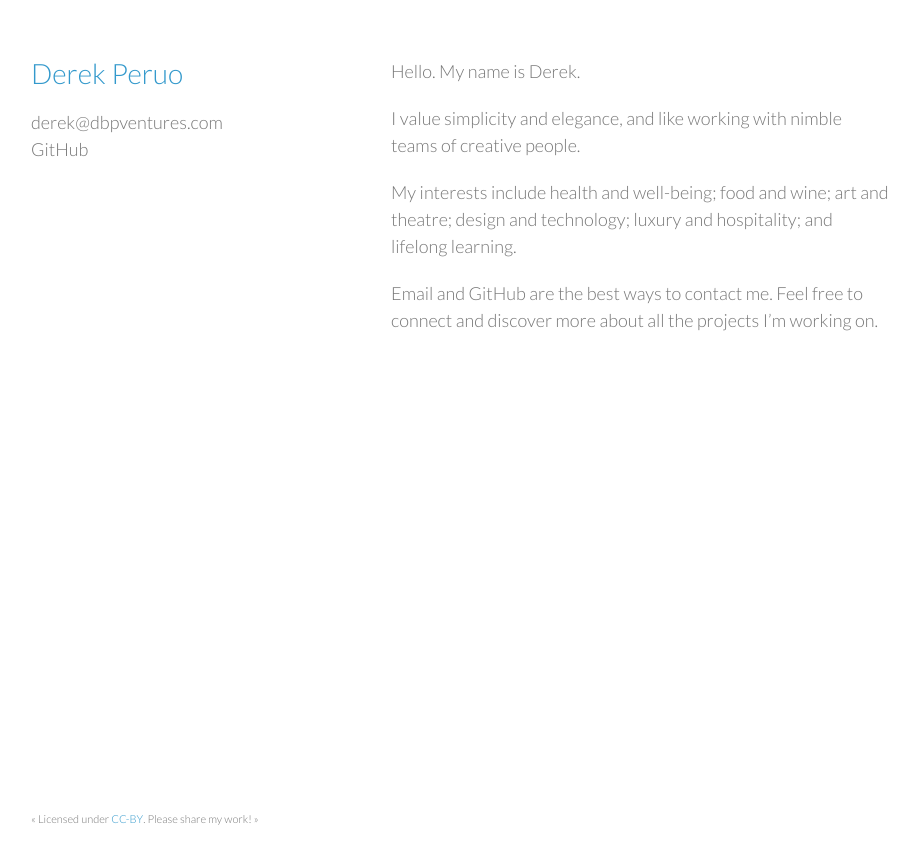
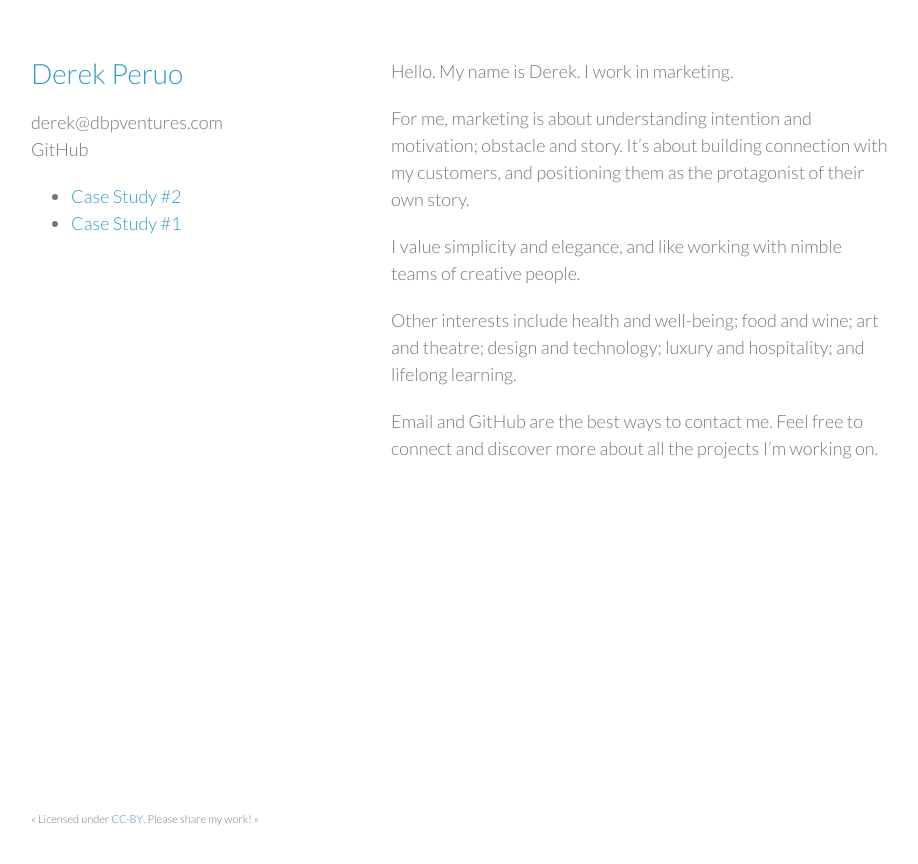
Before and after one commit to dperuo/dperuo.github.io, a Jekyll site: the page built from index.md, in a window 1280 px wide. Shown: the top 864 px of the page, without its empty margins (179-1097 px from the left). Built offline with Jekyll 4.4.1, drawn with Linux system fonts in a browser that asks for light colours; Markdown is read by kramdown in place of the engine named in the settings.

Commit message:
All about marketing

```diff
--- a/index.md
+++ b/index.md
@@ -2,10 +2,12 @@
 layout: default
 ---
 
-Hello. My name is Derek.
+Hello. My name is Derek. I work in marketing.
+
+For me, marketing is about understanding intention and motivation; obstacle and story. It's about building connection with my customers, and positioning them as the protagonist of their own story.
 
 I value simplicity and elegance, and like working with nimble teams of creative people.
 
-My interests include health and well-being; food and wine; art and theatre; design and technology; luxury and hospitality; and lifelong learning.
+Other interests include health and well-being; food and wine; art and theatre; design and technology; luxury and hospitality; and lifelong learning.
 
 Email and GitHub are the best ways to contact me. Feel free to connect and discover more about all the projects I'm working on.
```
Also changed, not shown: _posts/2014-01-12-study1.md (added, +15 -0 lines), _posts/2014-01-12-study2.md (added, +14 -0 lines).
